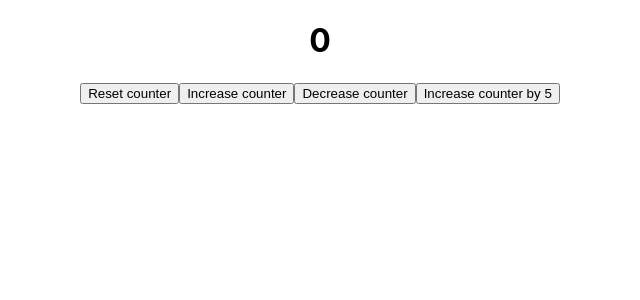
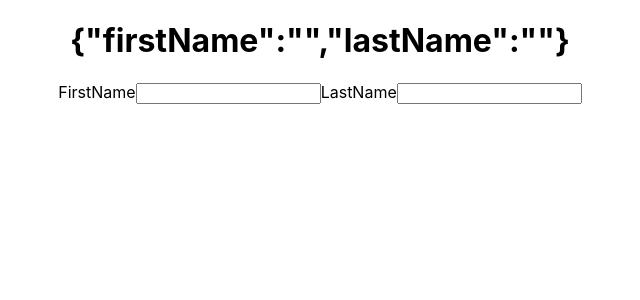
Before and after one commit to x-farzan/CodeEvolution-React-basics, a React (Create React App) app: page / in a window 1280 px wide. Shown: the top 300 px of the page, without its empty margins (320-960 px from the left). Built offline with nearby package versions, Linux system fonts and the light colour scheme.

Commit message:
useState with objjects.

```diff
--- a/src/App.js
+++ b/src/App.js
@@ -40,11 +40,12 @@ import { UserProvider } from "./components/userContext";
 import AxiosGet from "./components/AxiosGet";
 import PostForm from "./components/PostForm";
 import HooksUseState from "./components/HooksUseState";
+import HooksUseStateWithObj from "./components/HooksUseStateWithObj";
 
 function App() {
   return (
     <div className="App">
-      <HooksUseState />
+      <HooksUseStateWithObj />
 
       {/* Axios calls */}
       {/* <PostForm /> */}
--- /dev/null
+++ b/src/components/HooksUseStateWithObj.js
@@ -0,0 +1,27 @@
+import React, { useState } from "react";
+
+function HooksUseStateWithObj() {
+  const [obj, setObj] = useState({ firstName: "", lastName: "" });
+  return (
+    <div>
+      <div>
+        <h1>{JSON.stringify(obj)}</h1>
+      </div>
+      <label>FirstName</label>
+      <input
+        type="text"
+        value={obj.firstName}
+        onChange={(e) => setObj({ ...obj, firstName: e.target.value })}
+      ></input>
+
+      <label>LastName</label>
+      <input
+        type="text"
+        value={obj.lastName}
+        onChange={(e) => setObj({ ...obj, lastName: e.target.value })}
+      ></input>
+    </div>
+  );
+}
+
+export default HooksUseStateWithObj;
```
